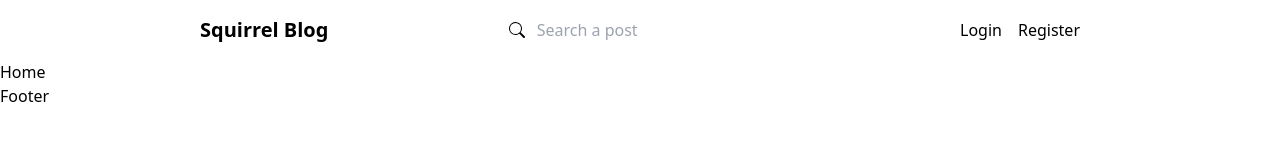
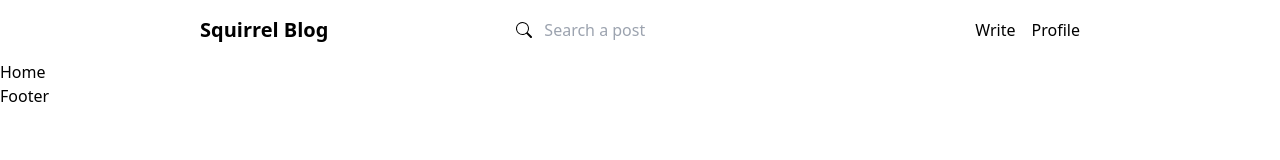
Before and after one commit to Katleho14/Blog-App, a React (Vite) app in the folder frontend/: page / in a window 1280 px wide. Shown: the top 160 px of the page. Built offline with nearby package versions, Linux system fonts and the light colour scheme.

Commit message:
feat: implement user-based navigation in Navbar component

```diff
--- a/frontend/src/components/Navbar.jsx
+++ b/frontend/src/components/Navbar.jsx
@@ -2,6 +2,7 @@ import { Link } from "react-router-dom";
 import { BsSearch } from 'react-icons/bs'
 
 const Navbar = () => {
+  const user=true
   return (
     <div className="flex items-center justify-between px-6 md:px-[200px] py-4">
 <h1 className="text-xl font-extrabold"><Link to ="/">Squirrel Blog</Link></h1>
@@ -10,8 +11,8 @@ const Navbar = () => {
 <input type="text" placeholder="Search a post" className="border-none focus:outline-none px-3"/>
 </div>
 <div className="flex items-center justify-center space-x-2 md:space-x-4">
-<h3><Link to ="/">Login</Link></h3>
-<h3><Link to ="/">Register</Link></h3>
+{user? <h3><Link to="/write">Write</Link></h3> :<h3><Link to="/login">Login</Link></h3>}
+{user? <h3>Profile</h3>:<h3><Link to ="/">Register</Link></h3>}
 </div>
 
     </div>
```
